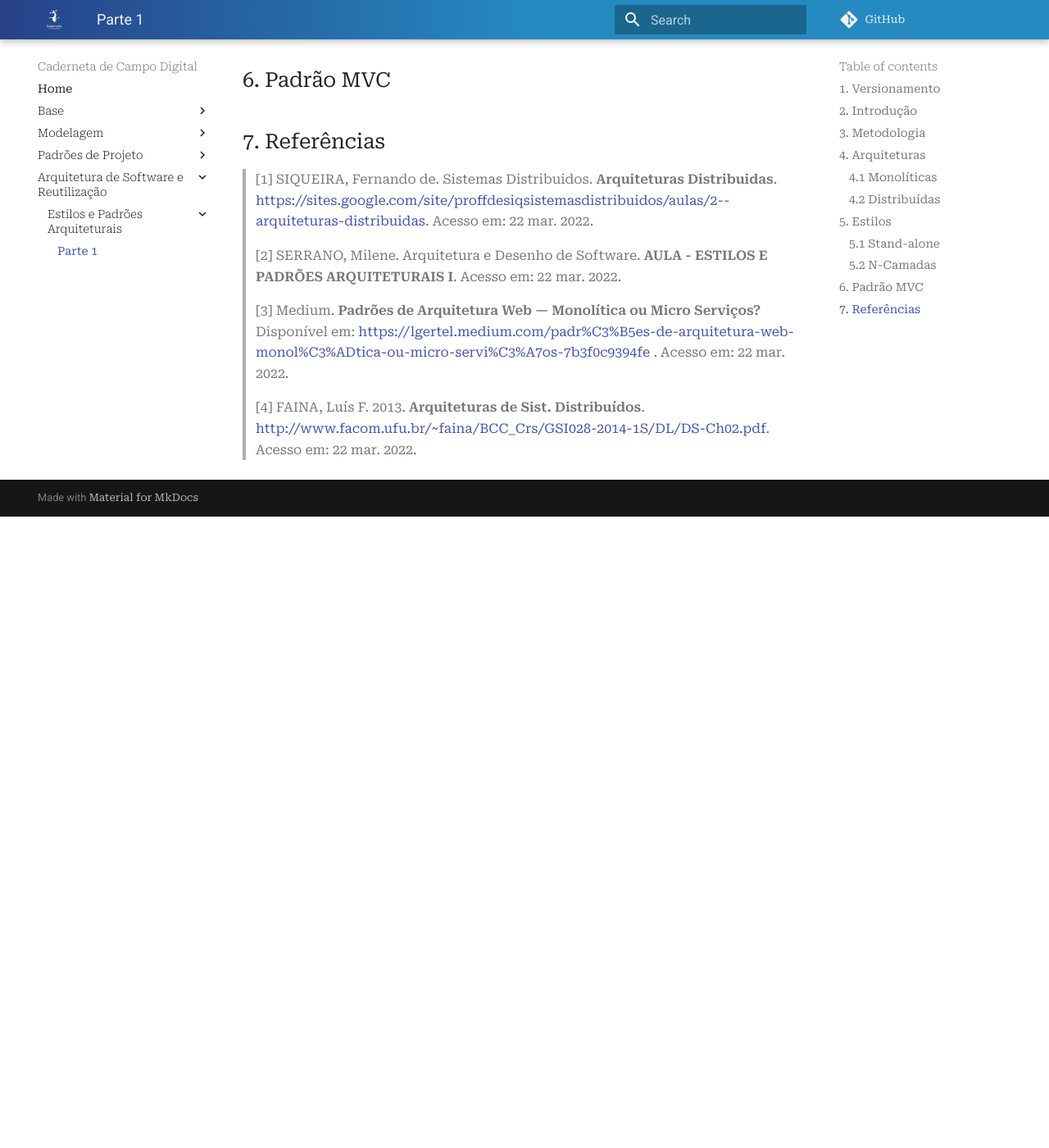
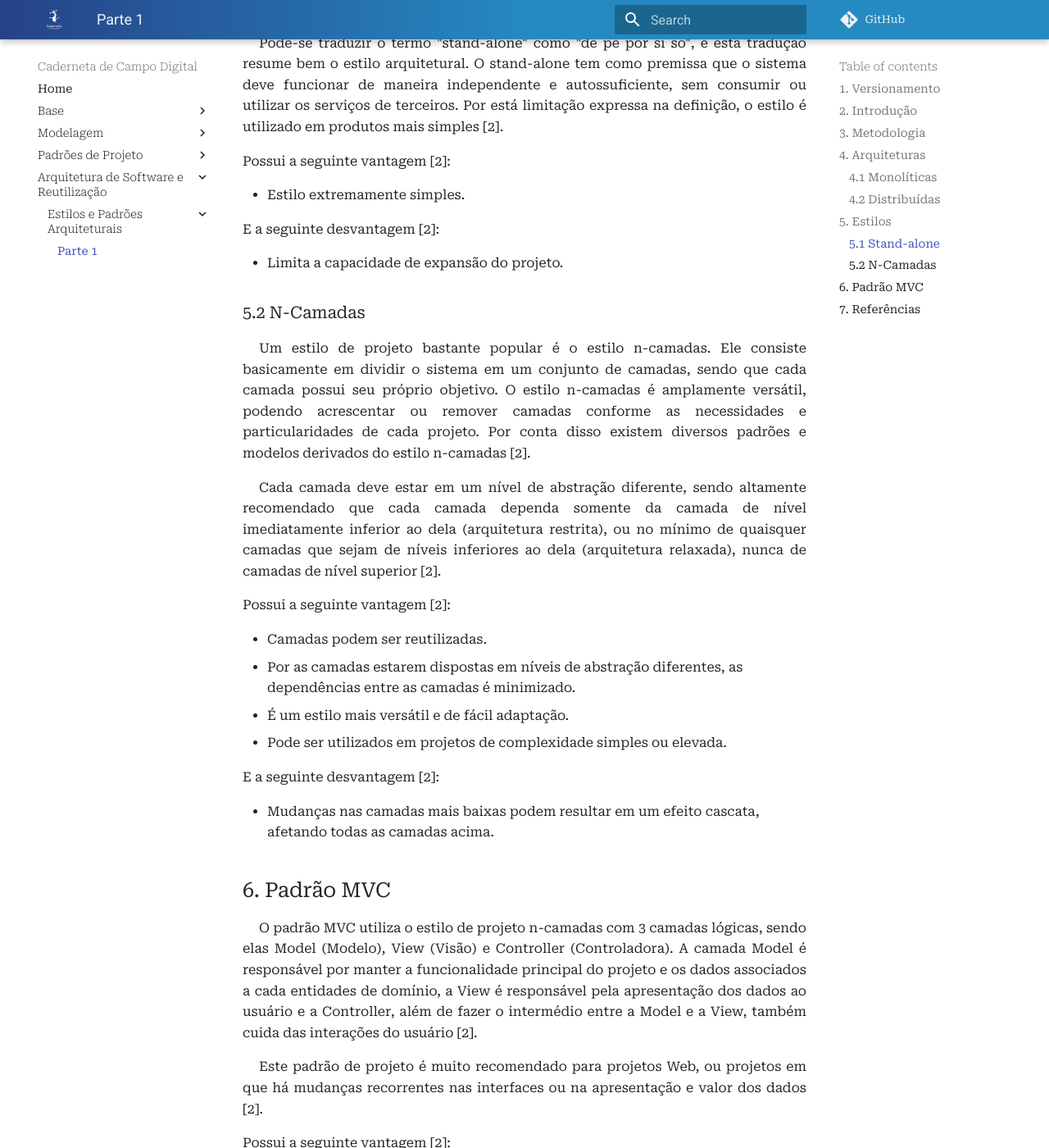
Before and after one commit to UnBArqDsw2021-2/2021.2_G4_CadernetaDeCampoDigital_docs, an MkDocs documentation site: the page built from docs/arquitetura_reutilizacao/estilos_padroes/parte1.md, in a window 1280 px wide and 1400 px high, scrolled down 2308 px. Shown: the whole window at 82% size. Built offline with MkDocs 1.6.1 and Material for MkDocs 9.7.7, drawn with Linux system fonts in a browser that asks for light colours; comment, search, counter and statistics services are not loaded; before the commit the page ends 2938 px from its top, so only the background shows below that; some of the changed text lies outside the part shown.

Commit message:
(#139) Adicionando stand-alone, n-camadas e mvc

```diff
--- a/docs/arquitetura_reutilizacao/estilos_padroes/parte1.md
+++ b/docs/arquitetura_reutilizacao/estilos_padroes/parte1.md
@@ -6,6 +6,7 @@
 | ------ | ---------- | -------------------------------------------- | ----------- |
 | 1.0    | 22/03/2022 | Abertura do documento                        | Carlos      |
 | 1.1    | 22/03/222  | Adição do introdução, metodologia e tópico 4 | Carlos      |
+| 1.2    | 23/03/222  | Adição do stand-alone, n-camadas e mvc | Eduardo      |
 
 ## 2. Introdução
 
@@ -41,8 +42,7 @@ E as seguintes desvantagens [2, 3]:
 
 <p align="justify" style="text-indent: 20px">A arquitetura distribuída é baseada em servidores de serviços compartilhados com alta capacidade de processamento, com estações de trabalho executando aplicações locais, sendo necessário redes mais rápidas [2]. </p>
 
-<p align="justify" style="text-indent: 20px">"É necessário pensar em como os componentes estão organizados e como devem interagir entre si bem como com outros componentes. A concepção/implantação efetiva de um sistema distribuído requer a instanciação e associação de componentes de software em
-máquinas reais, o que pode ser feito de diferentes maneiras." [4]</p>
+<p align="justify" style="text-indent: 20px">"É necessário pensar em como os componentes estão organizados e como devem interagir entre si bem como com outros componentes. A concepção/implantação efetiva de um sistema distribuído requer a instanciação e associação de componentes de software em máquinas reais, o que pode ser feito de diferentes maneiras." [4]</p>
 
 Possui as seguintes vantagens [2]:
 
@@ -59,9 +59,50 @@ E as seguintes desvantagens [2]:
 
 ### 5.1 Stand-alone
 
+<p align="justify" style="text-indent: 20px">Pode-se traduzir o termo "stand-alone" como "de pé por si só", e esta tradução resume bem o estilo arquitetural. O stand-alone tem como premissa que o sistema deve funcionar de maneira independente e autossuficiente, sem consumir ou utilizar os serviços de terceiros. Por está limitação expressa na definição, o estilo é utilizado em produtos mais simples [2].</p>
+
+Possui a seguinte vantagem [2]:
+
+- Estilo extremamente simples.
+
+
+E a seguinte desvantagem [2]:
+
+- Limita a capacidade de expansão do projeto.
+
+
 ### 5.2 N-Camadas
 
+<p align="justify" style="text-indent: 20px">Um estilo de projeto bastante popular é o estilo n-camadas. Ele consiste basicamente em dividir o sistema em um conjunto de camadas, sendo que cada camada possui seu próprio objetivo. O estilo n-camadas é amplamente versátil, podendo acrescentar ou remover camadas conforme as necessidades e particularidades de cada projeto. Por conta disso existem diversos padrões e modelos derivados do estilo n-camadas [2].</p>
+
+<p align="justify" style="text-indent: 20px">Cada camada deve estar em um nível de abstração diferente, sendo altamente recomendado que cada camada dependa somente da camada de nível imediatamente inferior ao dela (arquitetura restrita), ou no mínimo de quaisquer camadas que sejam de níveis inferiores ao dela (arquitetura relaxada), nunca de camadas de nível superior [2].</p>
+
+Possui a seguinte vantagem [2]:
+
+- Camadas podem ser reutilizadas.
+- Por as camadas estarem dispostas em níveis de abstração diferentes, as dependências entre as camadas é minimizado.
+- É um estilo mais versátil e de fácil adaptação.
+- Pode ser utilizados em projetos de complexidade simples ou elevada.
+
+E a seguinte desvantagem [2]:
+
+- Mudanças nas camadas mais baixas podem resultar em um efeito cascata, afetando todas as camadas acima.
+
 ## 6. Padrão MVC
+
+<p align="justify" style="text-indent: 20px">O padrão MVC utiliza o estilo de projeto n-camadas com 3 camadas lógicas, sendo elas Model (Modelo), View (Visão) e Controller (Controladora). A camada Model é responsável por manter a funcionalidade principal do projeto e os dados associados a cada entidades de domínio, a View é responsável pela apresentação dos dados ao usuário e a Controller, além de fazer o intermédio entre a Model e a View, também cuida das interações do usuário [2].</p>
+
+<p align="justify" style="text-indent: 20px">Este padrão de projeto é muito recomendado para projetos Web, ou projetos em que há mudanças recorrentes nas interfaces ou na apresentação e valor dos dados [2].</p>
+
+Possui a seguinte vantagem [2]:
+
+- Permite mudanças independentes em cada camada.
+- Níveis de abstração bem definidos e de fácil entedimento.
+
+E a seguinte desvantagem [2]:
+
+- Para códigos muito simples pode acrescentes uma complexidade desnecessária.
+- Alto acoplamento das camadas controller e view dependendo da implementação.
 
 ## 7. Referências
 
```
